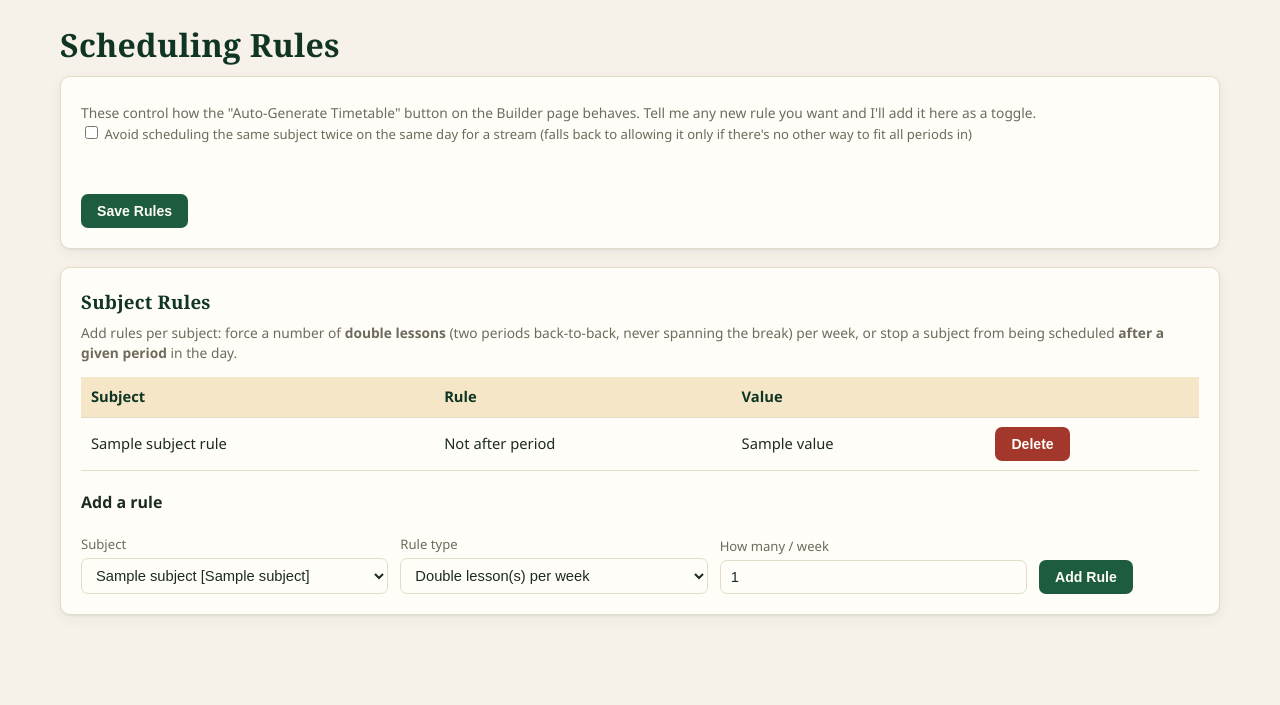
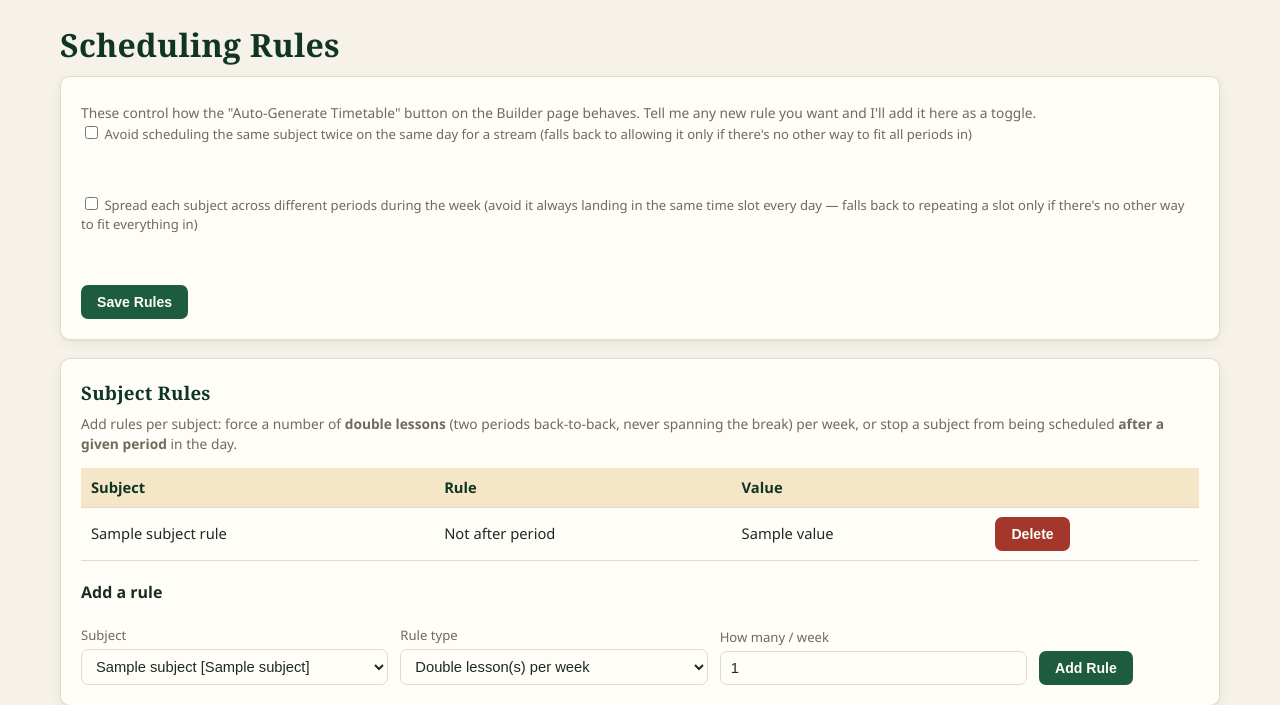
Before and after one commit to jumasir703-dot/Gtimetable, a Flask app: template templates/rules.html in a window 1280 px wide. Shown: the part 86-791 px from the top of the page. Run offline with Flask 3, Linux system fonts and the light colour scheme; the template is opened without the code that fills it: most values are stand-ins (such as "Sample title", 1, 10 or a date in 2020); parts of the project's set-up code (start-up, migrations or seed data) failed here and were passed over; some libraries are stand-ins or nearby versions.

Commit message:
Update rules.html

```diff
--- a/templates/rules.html
+++ b/templates/rules.html
@@ -14,6 +14,14 @@
              {% if settings.avoid_same_day_repeat == '1' %}checked{% endif %}>
       Avoid scheduling the same subject twice on the same day for a stream
       (falls back to allowing it only if there's no other way to fit all periods in)
+    </label>
+    <br><br>
+    <label style="font-weight:normal;">
+      <input type="checkbox" name="vary_period_slot"
+             {% if settings.vary_period_slot == '1' %}checked{% endif %}>
+      Spread each subject across different periods during the week
+      (avoid it always landing in the same time slot every day — falls back
+      to repeating a slot only if there's no other way to fit everything in)
     </label>
     <br><br>
     <button type="submit">Save Rules</button>
```
